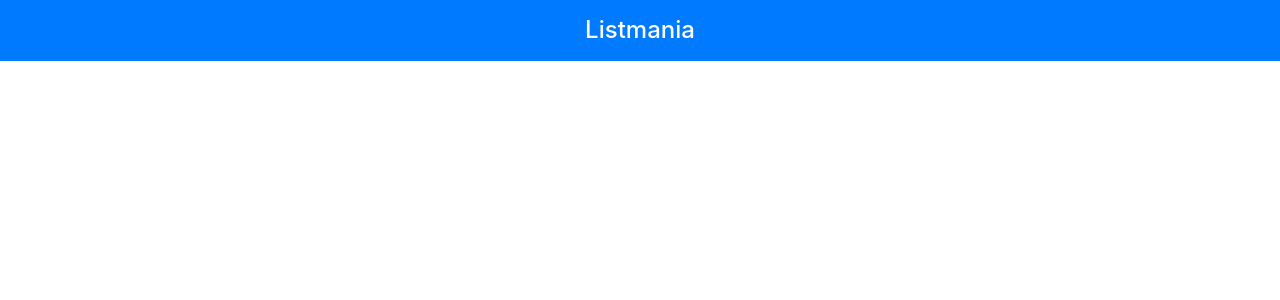
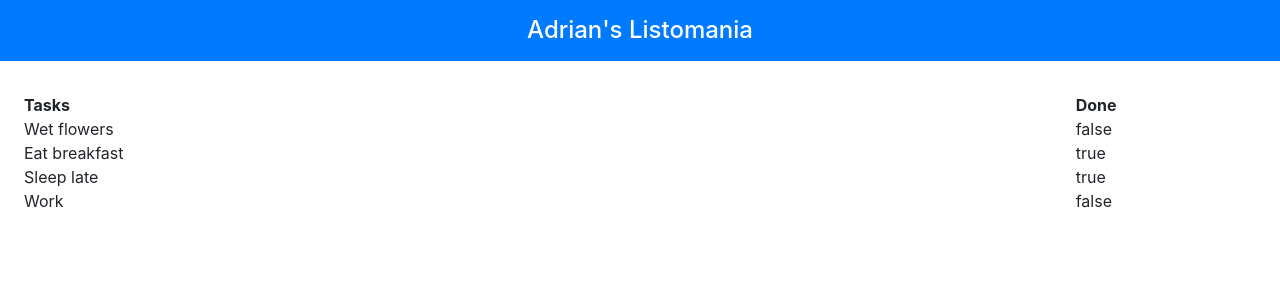
Before and after one commit to isidoreduc/Listomania, a Vue app: page / in a window 1280 px wide. Shown: the top 300 px of the page. Built offline with nearby package versions, Linux system fonts and the light colour scheme.

Commit message:
display list

```diff
--- a/src/App.vue
+++ b/src/App.vue
@@ -1,11 +1,32 @@
 <template>
   <div id="app">
-    <h4 class="bg-primary text-white text-center p-3">Listmania</h4>
+    <h4 class="bg-primary text-white text-center p-3">{{name}}'s Listomania</h4>
+    <div class="container-fluid p-4">
+      <div class="row">
+        <div class="col font-weight-bold">Tasks</div>
+        <div class="col-2 font-weight-bold">Done</div>
+      </div>
+      <div class="row" v-for = "t in tasks" v-bind:key="t.action">
+        <div class="col">{{t.action}}</div>
+        <div class="col-2">{{t.done}}</div>
+      </div>
+    </div>
   </div>
 </template>
 
 <script>
   export default {
-    name: "App"
+    name: "App",
+    data() {
+      return {
+        name : "Adrian",
+        tasks : [
+          {action: "Wet flowers", done: false},
+          {action: "Eat breakfast", done: true},
+          {action: "Sleep late", done: true},
+          {action: "Work", done: false},
+        ]
+      }
+    }
   };
 </script>
```
